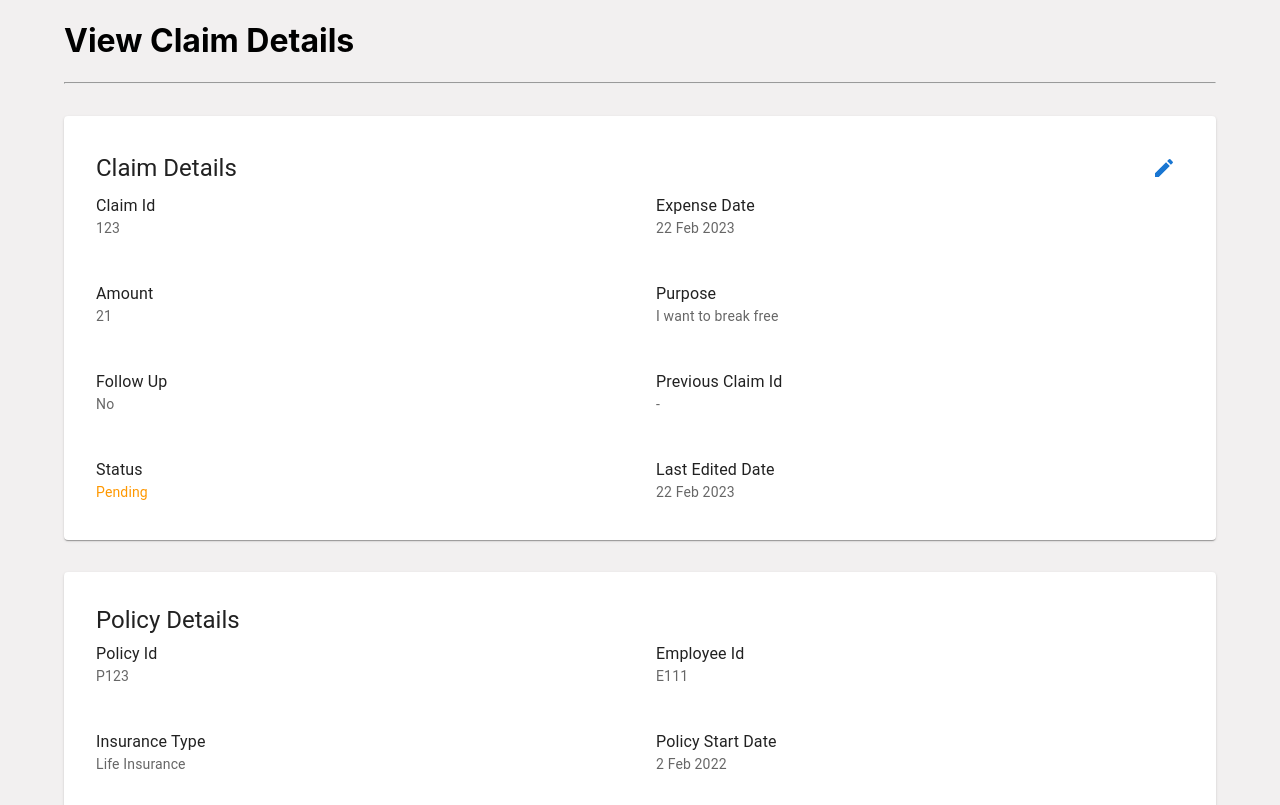
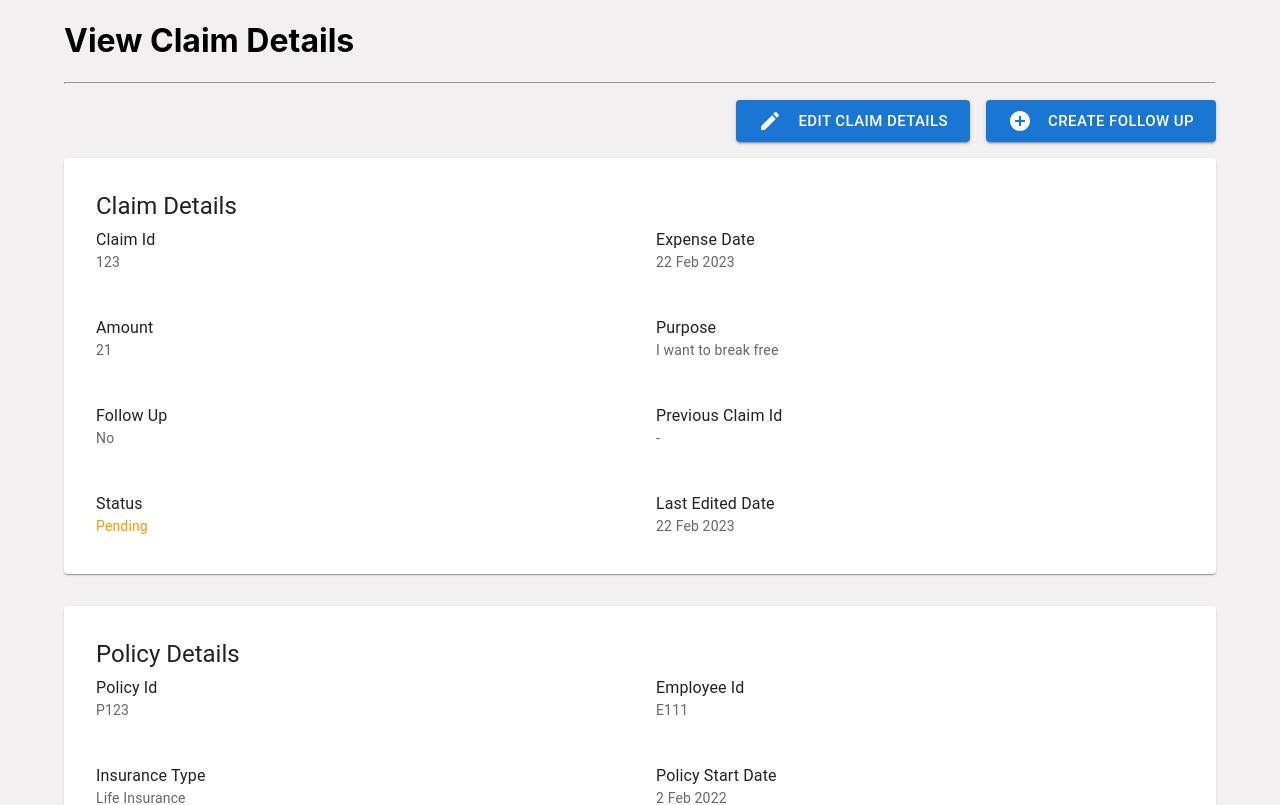
Before and after one commit to 24kmystique/dbs-seed-16-frontend, a React (Create React App) app: page /view-claim in a window 1280 px wide. Shown: the top 805 px of the page. Built offline with nearby package versions, Linux system fonts and the light colour scheme.

Commit message:
functional buttons

```diff
--- a/src/components/claim-details/ViewClaim.js
+++ b/src/components/claim-details/ViewClaim.js
@@ -3,6 +3,8 @@ import EditClaim from "./EditClaim";
 import { Container } from "@mui/system";
 import { Button, Card, Grid, IconButton, ListItemText, Stack, Typography } from "@mui/material";
 import EditIcon from '@mui/icons-material/Edit';
+import AddCircleIcon from '@mui/icons-material/AddCircle';
+
 
 function ViewClaim() {
   const [claimData, setClaimData] = useState({});
@@ -51,10 +53,20 @@ function ViewClaim() {
     if (claimData.Status === "Accepted") {
       return "";
     } else return (
-      <IconButton color="primary" onClick={() => { setShowDialog(true) }}>
-        <EditIcon />
-      </IconButton>
+      <Button size="large" variant="contained" onClick={() => { setShowDialog(true) }}>
+        <EditIcon sx={{mr: 2}} /> Edit Claim Details
+      </Button>
     );
+  }
+
+  const RenderCreateNewButton = () => {
+    if (claimData.Status === "Pending" || claimData.Status === "Accepted") {
+      return (
+        <Button size="large" variant="contained">
+          <AddCircleIcon sx={{ mr: 2 }} /> Create Follow Up
+        </Button>
+      );
+    } else return "";
   }
 
   return (
@@ -68,21 +80,24 @@ function ViewClaim() {
       <h1>View Claim Details</h1>
       <hr></hr>
 
+        <Stack
+          direction="row"
+          justifyContent="end"
+          alignItems="center"
+          spacing={2}
+          sx={{mt: 2}}
+        >
+          {RenderEditButton()}
+          {RenderCreateNewButton()}
+        </Stack>
+
       <Card
         sx={{
-          mt: 4,
+          mt: 2,
           p: 4
         }}
       >
-        <Stack
-          direction="row"
-          justifyContent="space-between"
-          alignItems="center"
-          spacing={2}
-        >
-          <Typography variant="h5">Claim Details</Typography>
-          { RenderEditButton() }
-        </Stack>
+        <Typography variant="h5">Claim Details</Typography>
 
         <Grid container spacing={4}>
           <Grid item xs={6}>
```
